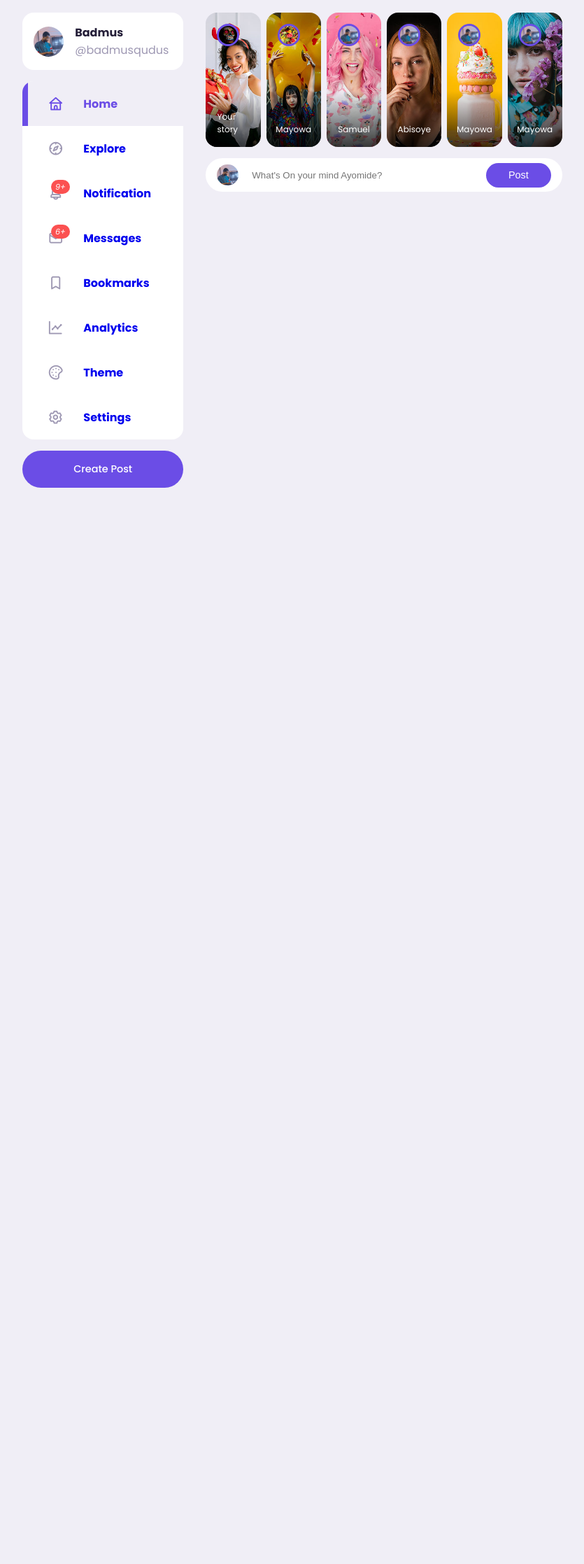
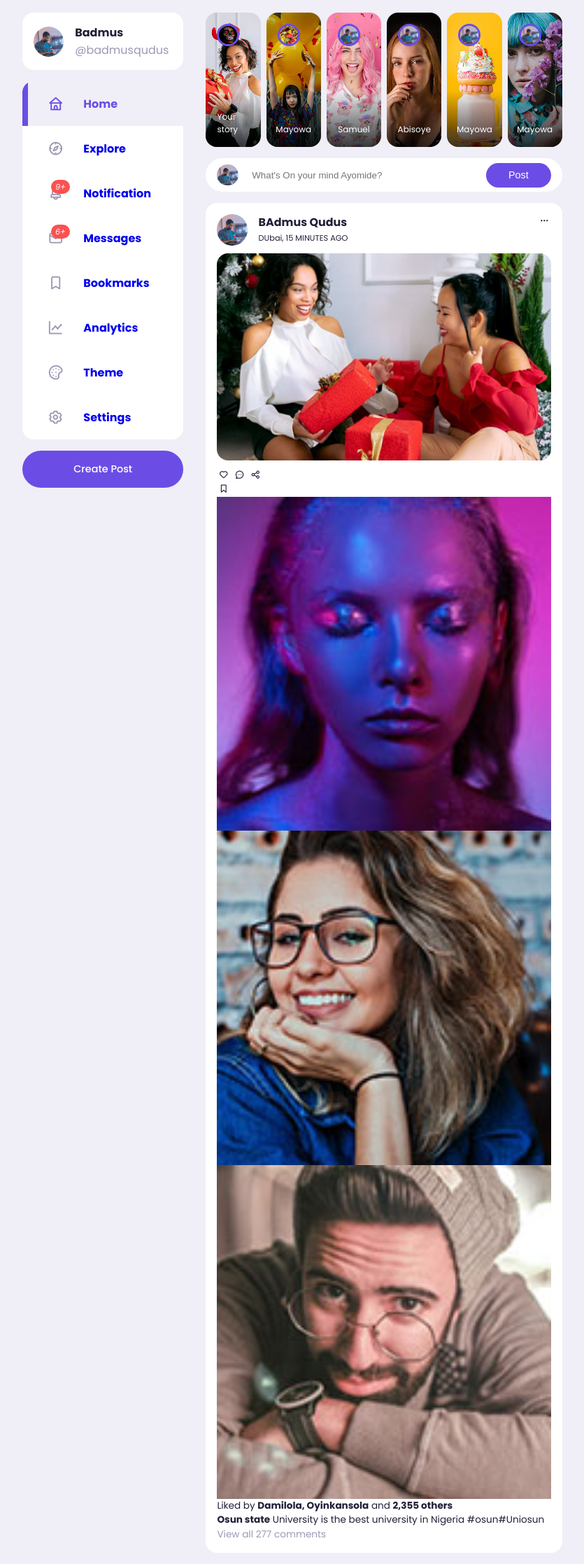
Before and after one commit to BadmusQudusAyomide/New-era, a PHP site: page / in a window 1280 px wide. Shown: the part 68-2303 px from the top of the page at 70% size, without its empty margins (96-931 px from the left). Before the commit the page ends 765 px from the top, so only its background shows below. Run offline with PHP 8.4, Linux system fonts and the light colour scheme; some libraries are stand-ins or nearby versions.

Commit message:
Social Media

```diff
--- a/Social Media/index.html
+++ b/Social Media/index.html
@@ -50,83 +50,102 @@
           <div class="sidebar">
             <a href="#" class="menu-item active">
               <span><i class="uil uil-home"></i></span>
-              <h3>Home</h3></a>
+              <h3>Home</h3></a
+            >
             <a href="#" class="menu-item">
               <span><i class="uil uil-compass"></i></span>
               <h3>Explore</h3>
             </a>
-              <a href="#" class="menu-item" id="notifications" >
-              <span><i class="uil uil-bell"><small class="notification-count">9+</small></i></span>
+            <a href="#" class="menu-item" id="notifications">
+              <span
+                ><i class="uil uil-bell"
+                  ><small class="notification-count">9+</small></i
+                ></span
+              >
               <h3>Notification</h3>
-
 
               <div class="notifications-popup">
                 <div>
                   <div class="profile-photo">
-                    <img src="2.jpg" alt="">
+                    <img src="2.jpg" alt="" />
                   </div>
                   <div class="notification-body">
-                    <b>Mayowa OG</b> accepted your fried request <small class="text-muted">2 DAYS AGO</small>
+                    <b>Mayowa OG</b> accepted your fried request
+                    <small class="text-muted">2 DAYS AGO</small>
                   </div>
                 </div>
 
                 <div>
                   <div class="profile-photo">
-                    <img src="images/profile-2.jpg" alt="">
+                    <img src="images/profile-2.jpg" alt="" />
                   </div>
                   <div class="notification-body">
-                    <b>Mayowa OG</b> accepted your fried request <small class="text-muted">2 DAYS AGO</small>
+                    <b>Mayowa OG</b> accepted your fried request
+                    <small class="text-muted">2 DAYS AGO</small>
                   </div>
                 </div>
 
                 <div>
                   <div class="profile-photo">
-                    <img src="images/profile-10.jpg" alt="">
+                    <img src="images/profile-10.jpg" alt="" />
                   </div>
                   <div class="notification-body">
-                    <b>Mayowa OG</b> accepted your fried request <small class="text-muted">2 DAYS AGO</small>
+                    <b>Mayowa OG</b> accepted your fried request
+                    <small class="text-muted">2 DAYS AGO</small>
                   </div>
                 </div>
 
                 <div>
                   <div class="profile-photo">
-                    <img src="images/profile-12.jpg" alt="">
+                    <img src="images/profile-12.jpg" alt="" />
                   </div>
                   <div class="notification-body">
-                    <b>Owoyemi</b>liked your post <small class="text-muted">2 HOURS AGO</small>
+                    <b>Owoyemi</b>liked your post
+                    <small class="text-muted">2 HOURS AGO</small>
                   </div>
                 </div>
                 <div>
                   <div class="profile-photo">
-                    <img src="images/profile-3.jpg" alt="">
+                    <img src="images/profile-3.jpg" alt="" />
                   </div>
                   <div class="notification-body">
-                    <b>Mayowa OG</b> accepted your fried request <small class="text-muted">2 DAYS AGO</small>
+                    <b>Mayowa OG</b> accepted your fried request
+                    <small class="text-muted">2 DAYS AGO</small>
                   </div>
                 </div>
                 <div>
                   <div class="profile-photo">
-                    <img src="images/profile-4.jpg" alt="">
+                    <img src="images/profile-4.jpg" alt="" />
                   </div>
                   <div class="notification-body">
-                    <b>Abisoye</b> Commented on your post<small class="text-muted">2 DAYS AGO</small>
+                    <b>Abisoye</b> Commented on your post<small
+                      class="text-muted"
+                      >2 DAYS AGO</small
+                    >
                   </div>
                 </div>
               </div>
             </a>
             <a href="#" class="menu-item" id="messages-notifications">
-              <span><i class="uil uil-envelope-alt"><small class="notification-count">6+</small></i></span>
+              <span
+                ><i class="uil uil-envelope-alt"
+                  ><small class="notification-count">6+</small></i
+                ></span
+              >
               <h3>Messages</h3>
             </a>
             <a href="#" class="menu-item">
               <span><i class="uil uil-bookmark"></i></span>
-              <h3>Bookmarks</h3></a>
+              <h3>Bookmarks</h3></a
+            >
             <a href="#" class="menu-item">
               <span><i class="uil uil-chart-line"></i></span>
-              <h3>Analytics</h3></a>
+              <h3>Analytics</h3></a
+            >
             <a href="#" class="menu-item">
               <span><i class="uil uil-palette"></i></span>
-              <h3>Theme</h3></a>
+              <h3>Theme</h3></a
+            >
             <a href="#" class="menu-item">
               <span><i class="uil uil-setting"></i></span>
               <h3>Settings</h3>
@@ -138,72 +157,102 @@
         <div class="middle">
           <div class="stories">
             <div class="story">
-                    <div class="profile-photo"> <img src="images/profile-9.jpg" alt=""></div>
-                <p class="name">
-                    Your story
-                </p>
+              <div class="profile-photo">
+                <img src="images/profile-9.jpg" alt="" />
+              </div>
+              <p class="name">Your story</p>
             </div>
 
             <div class="story">
-                    <div class="profile-photo"> <img src="images/profile-13.jpg" alt="">
+              <div class="profile-photo">
+                <img src="images/profile-13.jpg" alt="" />
               </div>
-                <p class="name">
-                    Mayowa
-                </p>
+              <p class="name">Mayowa</p>
             </div>
 
             <div class="story">
-                    <div class="profile-photo"> <img src="2.jpg" alt="">
-                    </div>
-                <p class="name">
-                    Samuel
-                </p>
+              <div class="profile-photo"><img src="2.jpg" alt="" /></div>
+              <p class="name">Samuel</p>
             </div>
 
             <div class="story">
-                    <div class="profile-photo"> <img src="2.jpg" alt="">
-                    </div>
-                <p class="name">
-                    Abisoye
-                </p>
+              <div class="profile-photo"><img src="2.jpg" alt="" /></div>
+              <p class="name">Abisoye</p>
             </div>
 
             <div class="story">
-                    <div class="profile-photo"> <img src="2.jpg" alt="">
-                    </div>
-                <p class="name">
-                    Mayowa
-                </p>
+              <div class="profile-photo"><img src="2.jpg" alt="" /></div>
+              <p class="name">Mayowa</p>
             </div>
 
             <div class="story">
-                    <div class="profile-photo"> <img src="2.jpg" alt="">
+              <div class="profile-photo"><img src="2.jpg" alt="" /></div>
+              <p class="name">Mayowa</p>
             </div>
-                <p class="name">
-                    Mayowa
-                </p>
-            </div>
-
           </div>
           <!-- END OF STORIES -->
           <form action="" class="create-post">
             <div class="profile-photo">
-                  <img src="2.jpg" alt="">
+              <img src="2.jpg" alt="" />
             </div>
-                <input type="text" name="" id="create-post" placeholder=" What's On your mind Ayomide?">
-              <input type="submit" value="Post" class="btn btn-primary">
+            <input
+              type="text"
+              name=""
+              id="create-post"
+              placeholder=" What's On your mind Ayomide?"
+            />
+            <input type="submit" value="Post" class="btn btn-primary" />
           </form>
+
+          <!-- FEEDS -->
+          <div class="feeds">
+            <div class="feed">
+              <div class="head">
+                <div class="user">
+                  <div class="profile-photo">
+                    <img src="2.jpg" alt="" />
+                  </div>
+                  <div class="info">
+                    <h3>BAdmus Qudus</h3>
+                    <small>DUbai, 15 MINUTES AGO</small>
                   </div>
 
+                </div>
+                <span class="edit">
+                    <i class="uil uil-ellipsis-h"></i>
+                  </span>
+              </div>
+              <div class="photo">
+                <img src="images/feed-1.jpg" alt="" />
+              </div>
 
-
-
+              <div class="action-button">
+                <div class="interaction-buttons">
+                  <span><i class="uil uil-heart"></i></span>
+                  <span><i class="uil uil-comment-dots"></i></span>
+                  <span><i class="uil uil-share-alt"></i></span>
+                </div>
+                <div class="bookmark">
+                  <span><i class="uil uil-bookmark-full"></i></span>
+                </div>
+              </div>
+              <div class="liked-by">
+                <span><img src="images/profile-10.jpg" alt="" /></span>
+                <span><img src="images/profile-4.jpg" alt="" /></span>
+                <span><img src="images/profile-15.jpg" alt="" /></span>
+                <p>Liked by <b>Damilola, Oyinkansola</b> and <b>2,355 others</b></p>
+              </div>
+              <div class="caption">
+                <p><b>Osun state</b> University is the best university in Nigeria
+                 <span class="harsh-tag">#osun#Uniosun</span> </p>
+              </div>
+              <div class="comments text-muted">View all 277 comments</div>
+            </div>
+          </div>
+        </div>
 
         <!-- RIGHT -->
-        <div class="right">
-        </div>
-
-
+        <div class="right"></div>
       </div>
     </main>
   </body>
--- a/Social Media/style.css
+++ b/Social Media/style.css
@@ -362,3 +362,34 @@
   color: var(--color-dark);
   margin-right: 1rem;
 }
+
+/* Feeds */
+.middle .feeds .feed {
+  background: var(--color-white);
+  border-radius: var(--card-border-radius);
+  padding: var(--card-padding);
+  margin: 1rem 0;
+  font-size: 0.85rem;
+  line-height: 1.5;
+}
+
+.middle .feed .head {
+  display: flex;
+  justify-content: space-between;
+}
+
+.middle .feed .user{
+  display: flex;
+  gap: 1rem;
+}
+
+.middle .feed .photo{
+  border-radius: var(--card-border-radius);
+  overflow: hidden;
+  margin: 0.7rem 0;
+}
+
+.middle .feed .action-buttons {
+  display: flex;
+  justify-content: space-between;
+}
```
Lines whose indentation alone changed are shown as unchanged.
